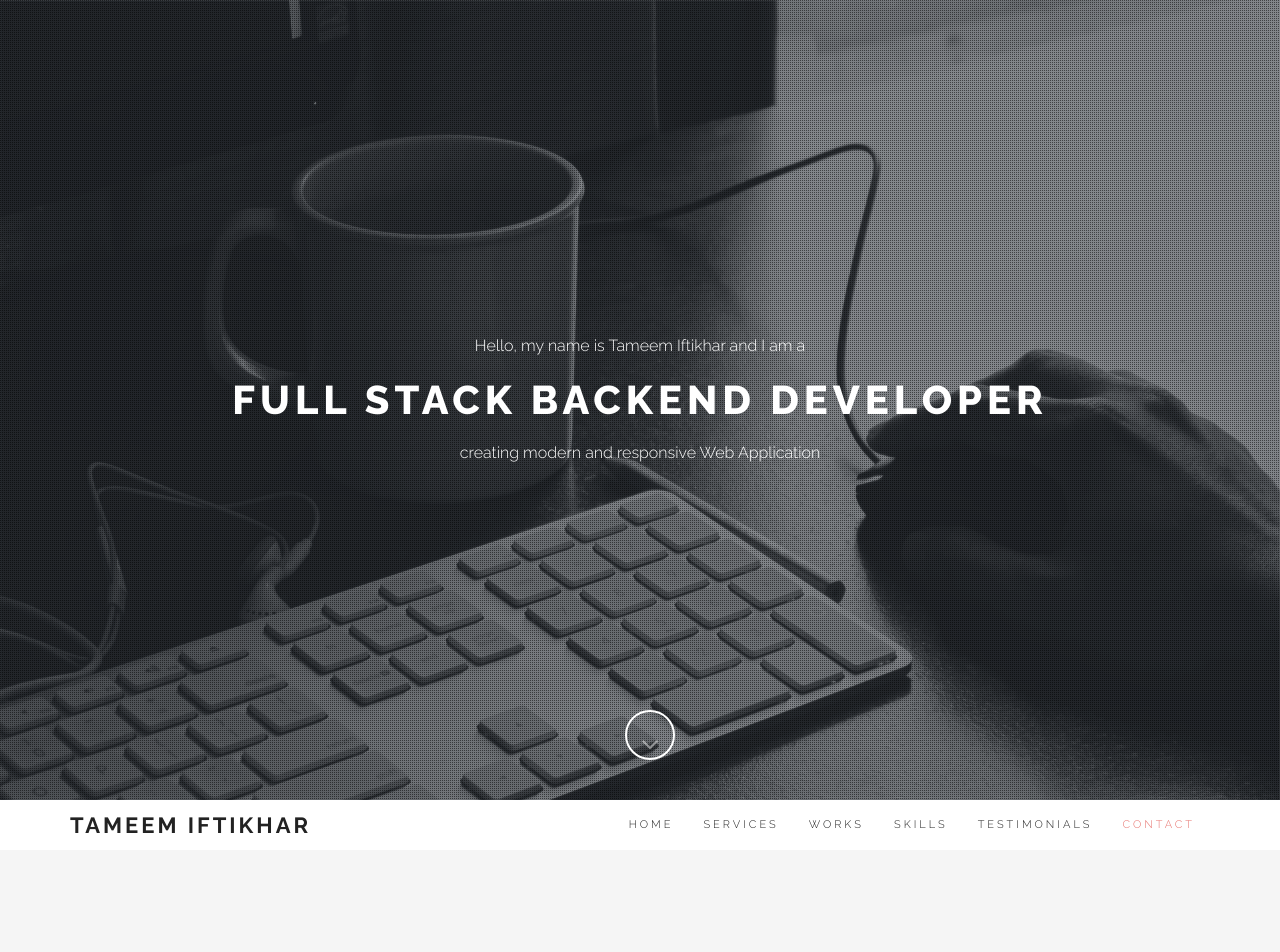
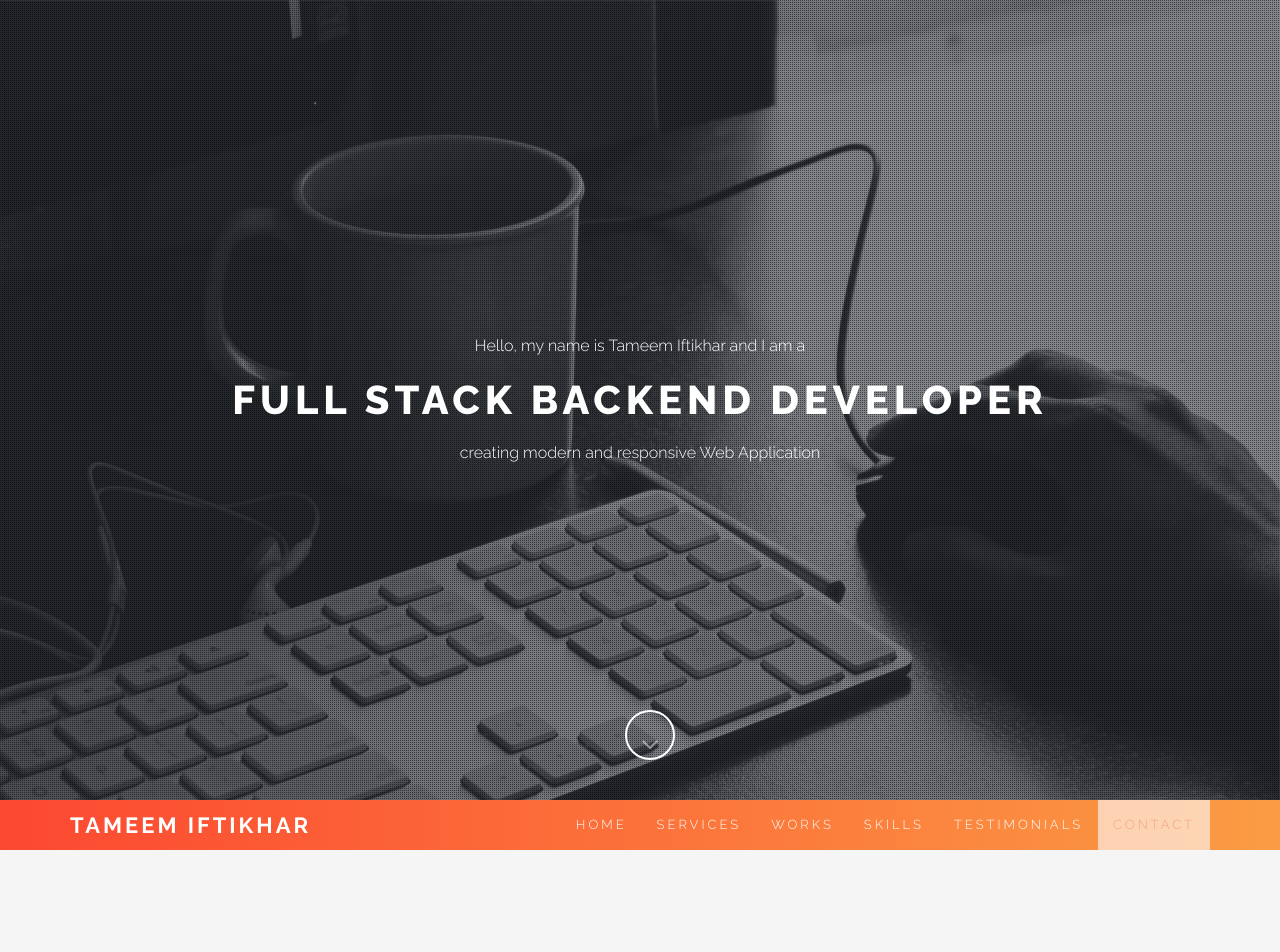
Before and after one commit to tameem92/portfolio, a plain HTML site: page index.html in a window 1280 px wide. Shown: the top 952 px of the page. Drawn offline with Linux system fonts and the light colour scheme.

Commit message:
Some design changes

```diff
--- a/assets/css/style.css
+++ b/assets/css/style.css
@@ -537,16 +537,17 @@ textarea.form-control {
 .navbar-custom .navbar-brand,
 .navbar-custom .navbar-nav > li > a,
 .navbar-custom .navbar-nav .dropdown-menu > li > a {
-	font-size: 11px;
+	font-size: 13px;
 	letter-spacing: 3px;
-	color: #222;
+	color: #ffffff;
 }
 
 .navbar-custom .nav li.active,
 .navbar-custom .nav li a:hover,
 .navbar-custom .nav li a:focus,
 .navbar-custom .navbar-nav > li.active a {
-	background: none;
+	background-color: #ffffff;
+	opacity: 0.6;
 	outline: 0;
 	color: #E7746F;
 }
@@ -968,3 +969,13 @@ figure.effect-bubba:hover p {
 	}
 
 }
+
+#undefined-sticky-wrapper > header > nav {
+	background-color: #FB9C44;
+    background-image: linear-gradient(to left, #FB9C44, #FC4831);
+    color: #ffffff;
+}
+
+.navbar-custom .navbar-brand {
+	color: #ffffff;
+}
--- a/index.html
+++ b/index.html
@@ -526,7 +526,7 @@
                         Made with <span class="fa fa-heart fa-2x animated pulse"></span> in Toronto
                     </p>
                     <p class="copyright">
-                        © 2015 John Doe | Images: <a href="https://unsplash.com/">Unsplash</a> & <a href="http://zoomwalls.com/">Zoomwalls</a>
+                <!--         © 2015 John Doe | Images: <a href="https://unsplash.com/">Unsplash</a> & <a href="http://zoomwalls.com/">Zoomwalls</a> -->
 					</p>
 
 				</div>
```
